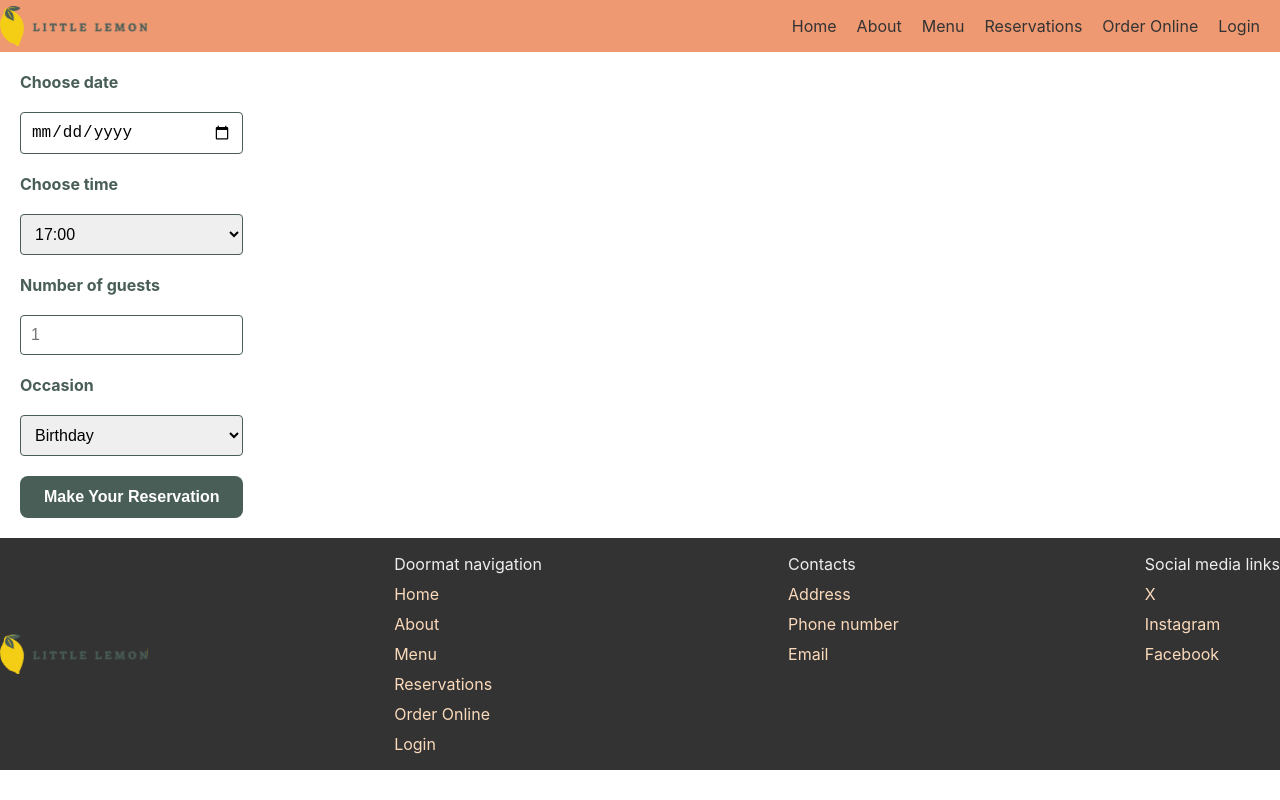
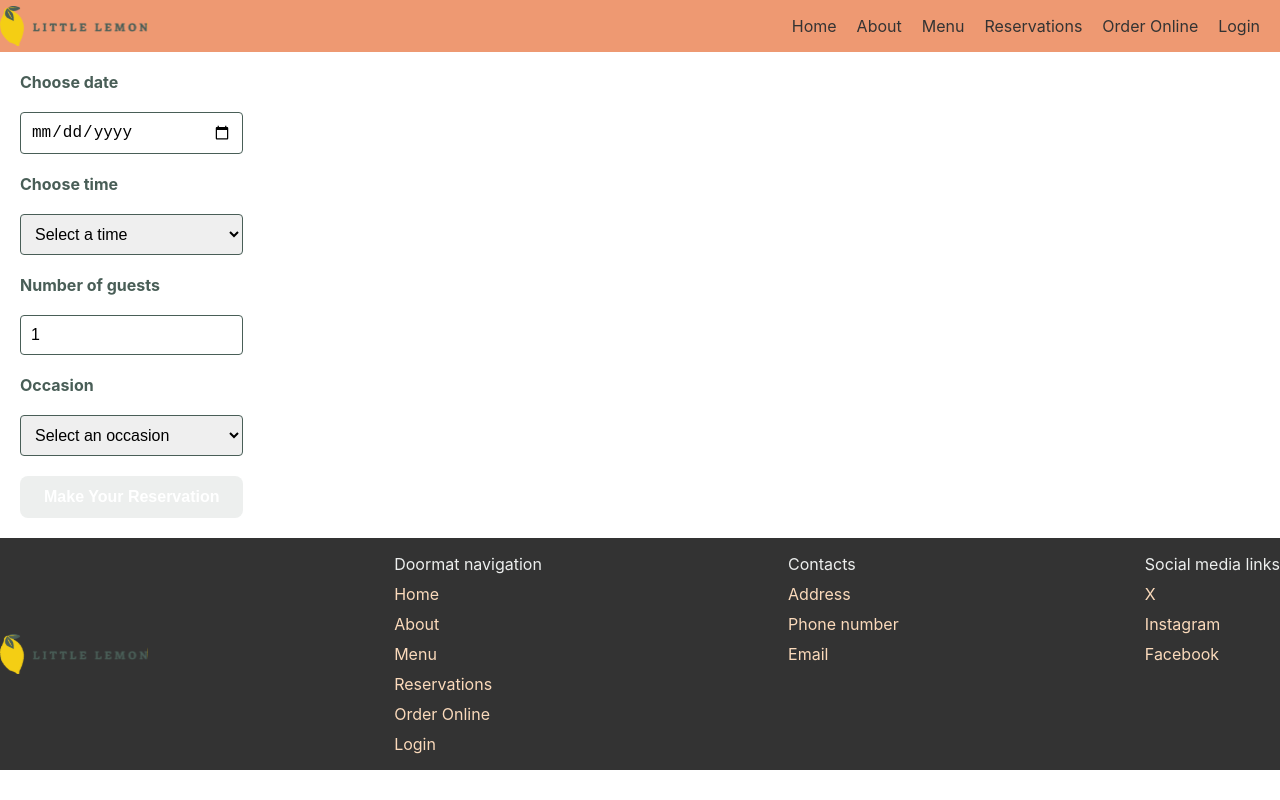
Before and after one commit to Pascazio/react-capstone, a React (Create React App) app: page /reservations in a window 1280 px wide. Built offline with nearby package versions, Linux system fonts and the light colour scheme.

Commit message:
Adding form validation

```diff
--- a/src/components/BookingForm.js
+++ b/src/components/BookingForm.js
@@ -1,15 +1,51 @@
-import React, { useState } from 'react';
+import React, { useState, useEffect } from "react";
+
 const BookingForm = ({ availableTimes, dispatch, submitForm }) => {
-  const [selectedDate, setSelectedDate] = useState('');
+  const [selectedDate, setSelectedDate] = useState("");
+  const [selectedTime, setSelectedTime] = useState("");
+  const [guests, setGuests] = useState(1);
+  const [occasion, setOccasion] = useState("");
+  const [isFormValid, setIsFormValid] = useState(false);
 
   const handleDateChange = (e) => {
     const newDate = e.target.value;
     setSelectedDate(newDate);
-    dispatch({ type: 'UPDATE_TIMES', date: newDate });
+    dispatch({ type: "UPDATE_TIMES", date: newDate });
+  };
+
+  const handleTimeChange = (e) => {
+    setSelectedTime(e.target.value);
+  };
+
+  const handleGuestsChange = (e) => {
+    setGuests(parseInt(e.target.value, 10));
+  };
+
+  const handleOccasionChange = (e) => {
+    setOccasion(e.target.value);
+  };
+
+  useEffect(() => {
+    const isValid = selectedDate && selectedTime && guests > 0 && occasion;
+    setIsFormValid(isValid);
+  }, [selectedDate, selectedTime, guests, occasion]);
+
+  const handleSubmit = (e) => {
+    e.preventDefault();
+    const formData = {
+      date: selectedDate,
+      time: selectedTime,
+      guests: guests,
+      occasion: occasion,
+    };
+    if (!isFormValid) {
+      return;
+    }
+    submitForm(formData);
   };
 
   return (
-    <form style={{ display: 'grid', maxWidth: '200px', gap: '20px' }} onSubmit={(e) => { e.preventDefault(); submitForm(e); }}>
+    <form className="booking-form" onSubmit={handleSubmit}>
       <label htmlFor="res-date">Choose date</label>
       <input
         type="date"
@@ -19,7 +55,8 @@ const BookingForm = ({ availableTimes, dispatch, submitForm }) => {
       />
 
       <label htmlFor="res-time">Choose time</label>
-      <select id="res-time">
+      <select id="res-time" value={selectedTime} onChange={handleTimeChange}>
+        <option value="">Select a time</option>
         {availableTimes.map((time, index) => (
           <option key={index} value={time}>{time}</option>
         ))}
@@ -32,15 +69,18 @@ const BookingForm = ({ availableTimes, dispatch, submitForm }) => {
         min="1"
         max="10"
         id="guests"
+        value={guests}
+        onChange={handleGuestsChange}
       />
 
       <label htmlFor="occasion">Occasion</label>
-      <select id="occasion">
+      <select id="occasion" value={occasion} onChange={handleOccasionChange}>
+        <option value="">Select an occasion</option>
         <option value="Birthday">Birthday</option>
         <option value="Anniversary">Anniversary</option>
       </select>
 
-      <input type="submit" value="Make Your Reservation"/>
+      <input type="submit" value="Make Your Reservation" disabled={!isFormValid} />
     </form>
   );
 };
--- a/src/components/Main.js
+++ b/src/components/Main.js
@@ -20,8 +20,7 @@ export const updateTimes = (state, action) => {
 const Main = () => {
   const [availableTimes, dispatch] = useReducer(updateTimes, [], initializeTimes);
   const navigate = useNavigate();
-  const submitForm = (e, formData) => {
-    e.preventDefault();
+  const submitForm = (formData) => {
     const response = submitAPI(formData);
     if(response){
       navigate("/ConfirmedBooking");
--- a/src/index.css
+++ b/src/index.css
@@ -148,3 +148,14 @@ form input[type="submit"] {
 form input[type="submit"]:hover {
   background-color: var(--main-black);
 }
+
+form input[type="submit"]:disabled {
+  background-color: var(--main-gray);
+  cursor: not-allowed;
+}
+
+.booking-form {
+  display: grid;
+  max-width: 200px;
+  gap: 20px;
+}
```
